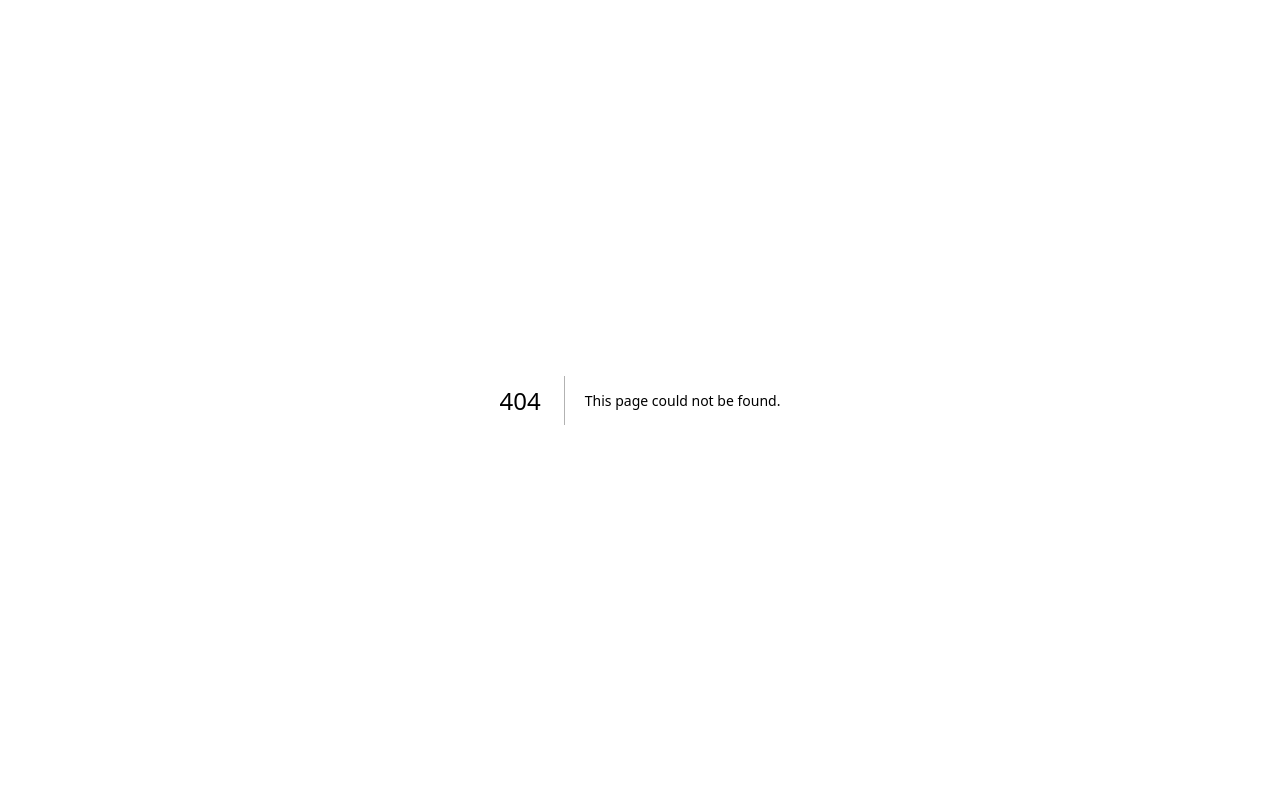
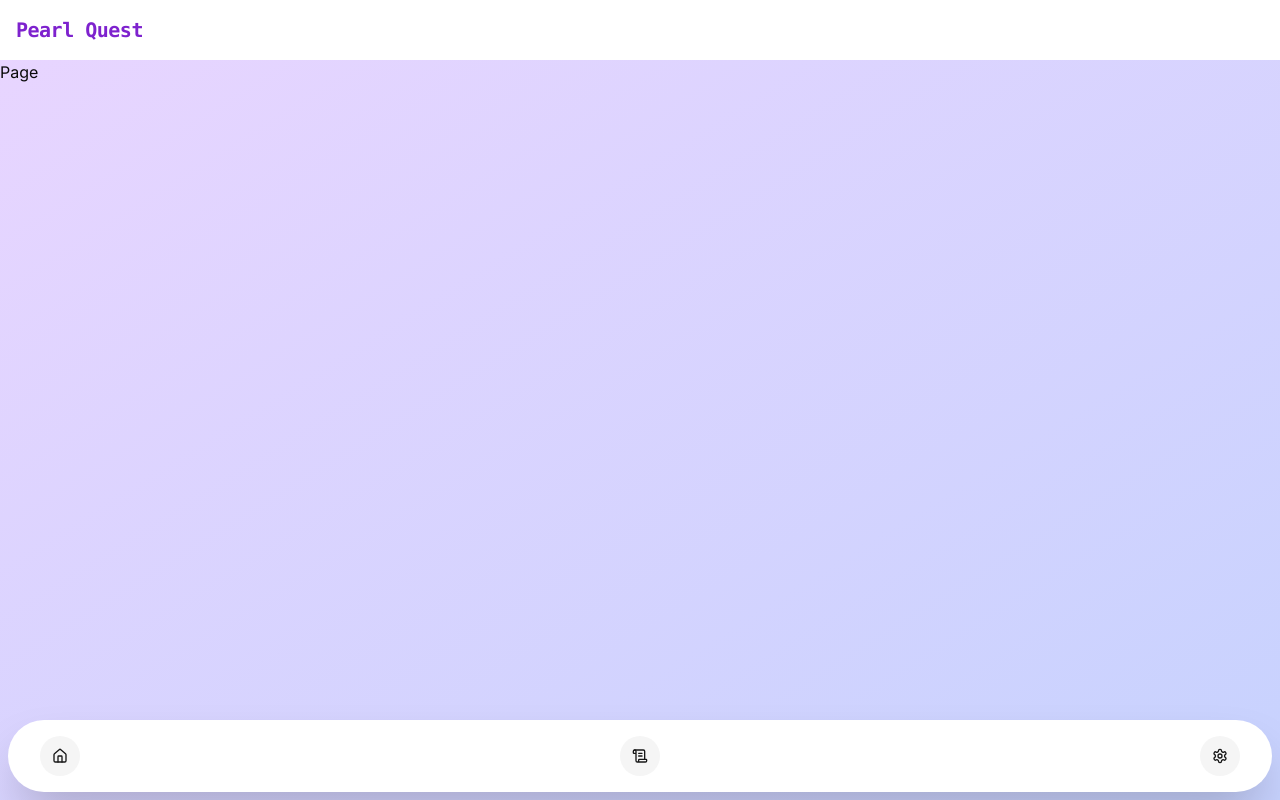
Before and after one commit to sheikhameen/pearl-quest, a Next.js app: page /sets/new in a window 1280 px wide. Before the commit this address had no page. Built offline with nearby package versions, Linux system fonts and the light colour scheme.

Commit message:
Feat: new set page

```diff
--- /dev/null
+++ b/src/app/(main)/sets/new/page.tsx
@@ -0,0 +1,7 @@
+import React from "react";
+
+const Page = () => {
+  return <div>Page</div>;
+};
+
+export default Page;
--- a/src/app/(main)/sets/page.tsx
+++ b/src/app/(main)/sets/page.tsx
@@ -1,5 +1,9 @@
+import Link from "next/link";
+import { PlusCircle } from "lucide-react";
+
+import prisma from "@/lib/prisma";
 import SetCard from "@/components/set-card";
-import prisma from "@/lib/prisma";
+import { buttonVariants } from "@/components/ui/button";
 
 const Page = async () => {
   const sets = await prisma.set.findMany({
@@ -10,6 +14,12 @@ const Page = async () => {
 
   return (
     <div className="p-4 space-y-2">
+      <div className="flex justify-end">
+        <Link href="/sets/new" className={buttonVariants()}>
+          <PlusCircle /> Add new set
+        </Link>
+      </div>
+
       {sets.map((set) => (
         <SetCard
           key={set.id}
```
